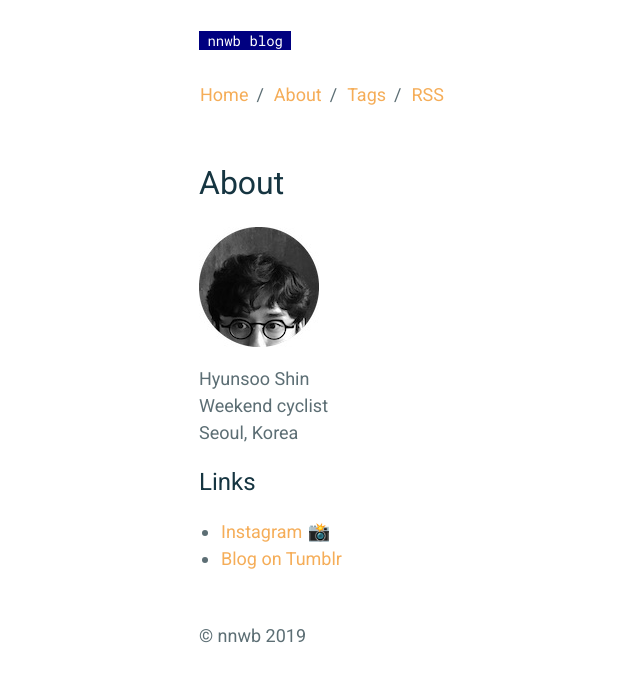
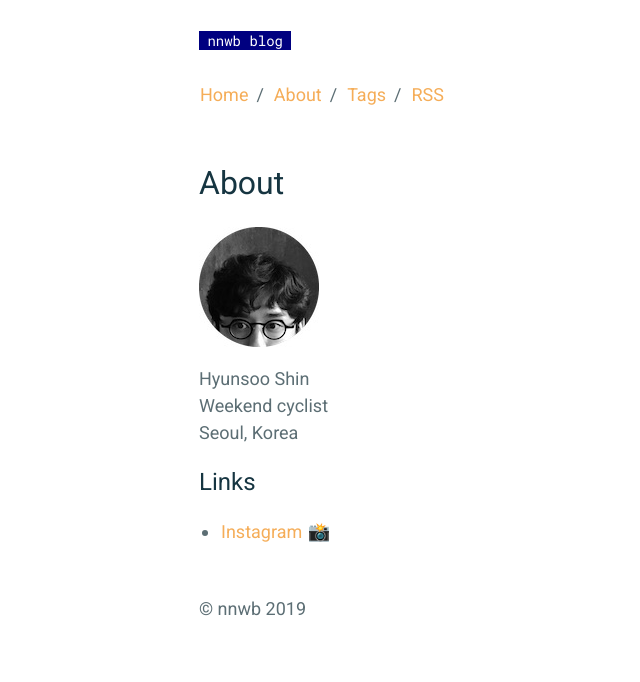
Before and after one commit to nnwb/nnwb.github.io, a Jekyll site: the page built from _pages/about.md, in a window 1280 px wide. Shown: the top 682 px of the page, without its empty margins (91-731 px from the left). Built offline with Jekyll 4.4.1, drawn with Linux system fonts in a browser that asks for light colours.

Commit message:
Update about.md

```diff
--- a/_pages/about.md
+++ b/_pages/about.md
@@ -14,4 +14,3 @@ Seoul, Korea
 ## Links
 
 - [Instagram](https://www.instagram.com/nav2wb){: .btn.btn-default target="_blank" } 📸
-- [Blog on Tumblr](http://n2wb.tumblr.com//){: .btn.btn-default target="_blank" }
```
